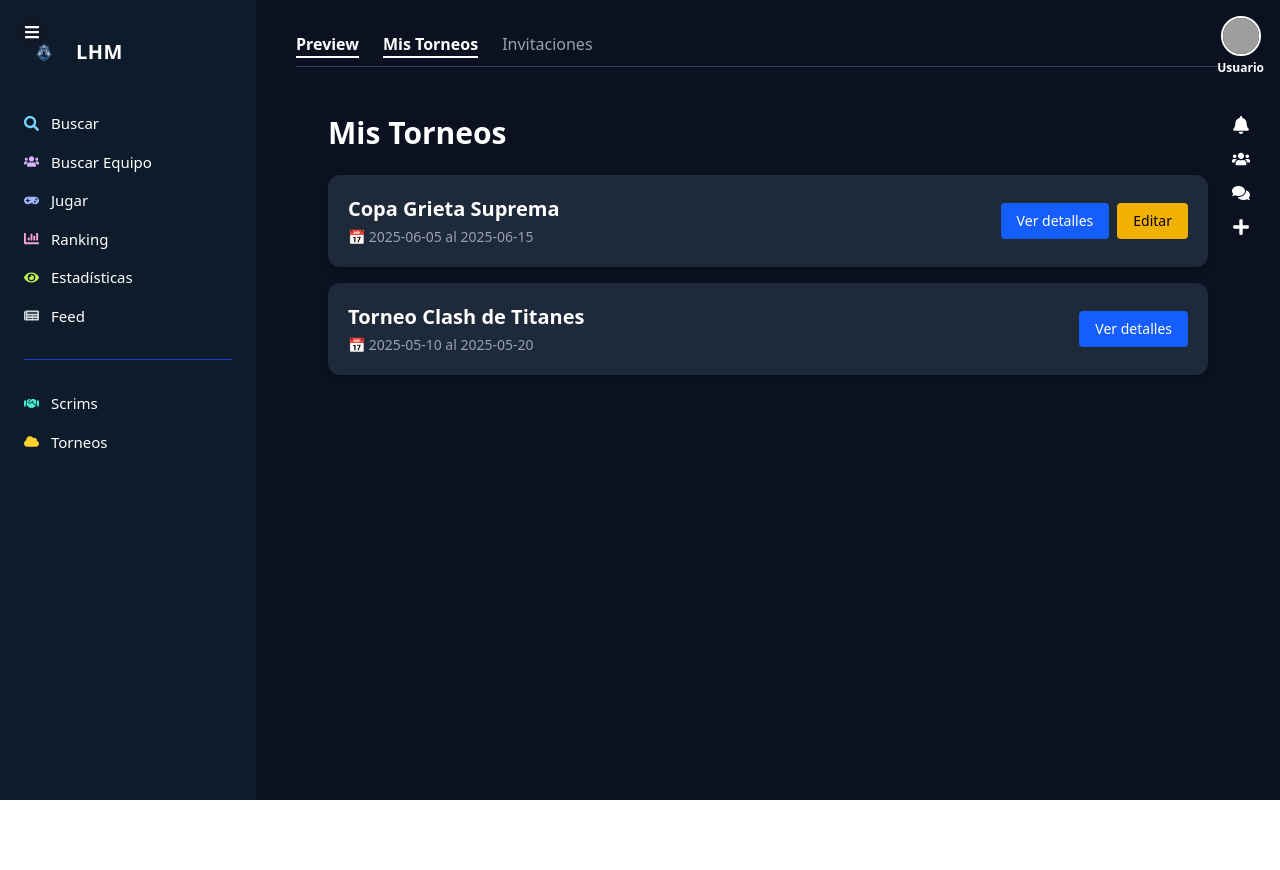
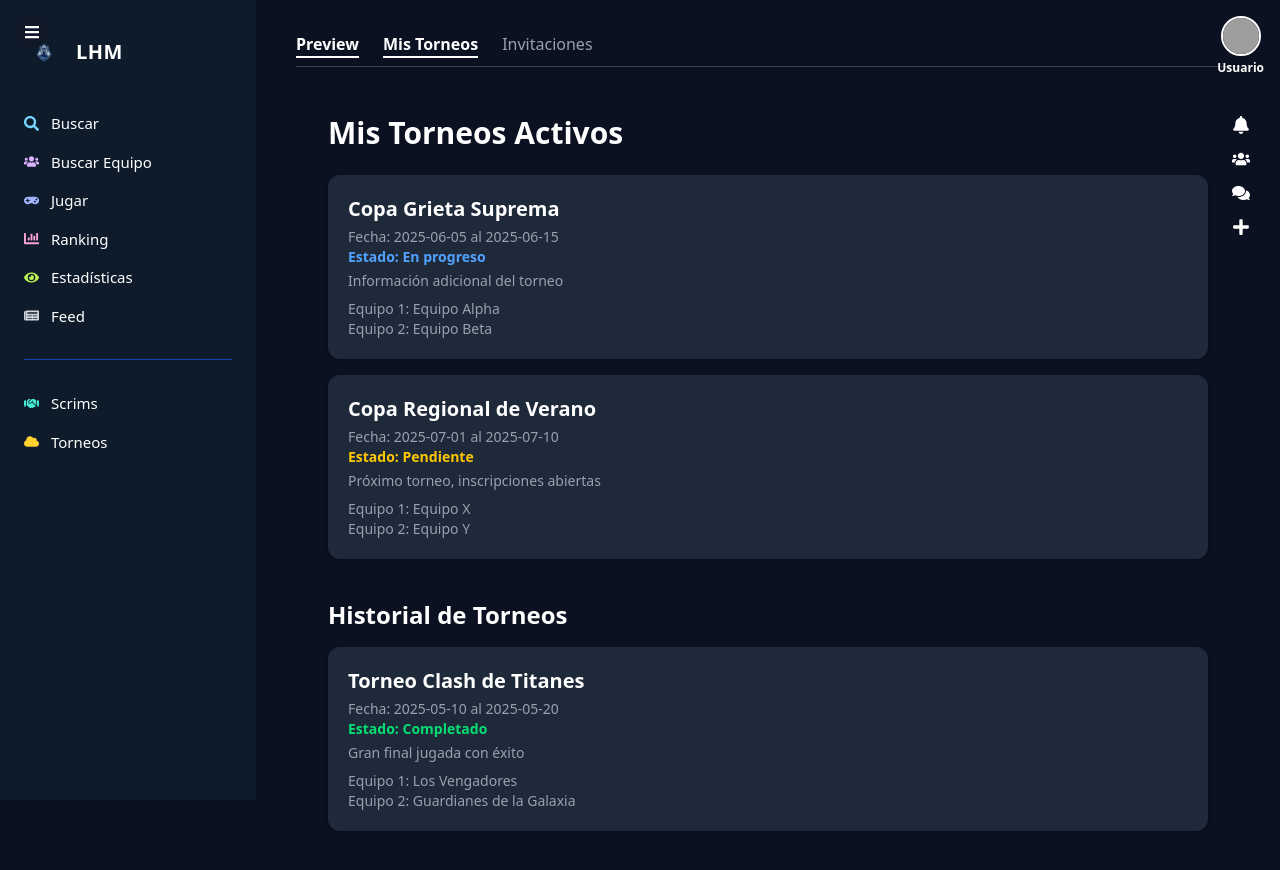
Before and after one commit to Stiigma/LolHubMexico_Front, a React (Vite) app: page /tournaments/my in a window 1280 px wide. Shown: the top 870 px of the page. Before the commit the page ends 800 px from the top, so only its background shows below. Built offline with nearby package versions, Linux system fonts and the light colour scheme; no server answers; sample sign-in values are in the browser's storage; grey boxes are pictures that could not be loaded.

Commit message:
actualizaciones en torneos y home

```diff
--- a/src/feactures/tournaments/components/CreateTournamentForm.tsx
+++ b/src/feactures/tournaments/components/CreateTournamentForm.tsx
@@ -2,7 +2,11 @@ import React, { useState } from "react";
 import { toast } from "react-toastify";
 import { useNavigate } from "react-router-dom";
 
-const CreateTournamentForm = () => {
+interface Props {
+  onSuccess: () => void;
+}
+
+const CreateTournamentForm: React.FC<Props> = ({ onSuccess }) => {
   const [name, setName] = useState("");
   const [date, setDate] = useState("");
   const [description, setDescription] = useState("");
@@ -26,9 +30,10 @@ const CreateTournamentForm = () => {
 
     toast.success("¡Torneo creado exitosamente!");
 
-    // Redirige después de 2.5 segundos
+    // Redirige y cierra el modal después de 2.5 segundos
     setTimeout(() => {
-      navigate("/tournaments");
+      onSuccess(); // cerrar el modal
+      navigate("/tournaments"); // navegar a la lista de torneos
     }, 2500);
   };
 
--- a/src/feactures/tournaments/components/CreateTournamentModal.tsx
+++ b/src/feactures/tournaments/components/CreateTournamentModal.tsx
@@ -1,5 +1,5 @@
 import React from "react";
-//import CreateTournamentForm from "./CreateTournamentForm";
+import CreateTournamentForm from "./CreateTournamentForm";
 
 interface Props {
   onClose: () => void;
@@ -22,8 +22,8 @@ const CreateTournamentModal: React.FC<Props> = ({ onClose }) => {
           Crear nuevo Torneo
         </h2>
 
-        {/* Formulario de creación
-        <CreateTournamentForm onSuccess={onClose} /> */}
+        {/* Formulario de creación*/}
+        <CreateTournamentForm onSuccess={onClose} />
       </div>
     </div>
   );
--- /dev/null
+++ b/src/feactures/tournaments/components/TournamentHeroBanner.tsx
@@ -0,0 +1,26 @@
+import React from 'react';
+
+interface TournamentHeroBannerProps {
+  onCreateTournament: () => void;
+}
+
+const TournamentHeroBanner: React.FC<TournamentHeroBannerProps> = ({ onCreateTournament }) => {
+  return (
+    <div className="bg-[#112a46] p-8 rounded-xl shadow-md text-center mb-10 max-w-6xl mx-auto">
+      <h2 className="text-4xl font-extrabold text-white mb-4">
+        ¡Compite por la Gloria en la Grieta!
+      </h2>
+      <p className="text-xl text-gray-300 mb-6">
+        Encuentra, únete o crea torneos para desafiar a otros equipos y demostrar quién es el mejor.
+      </p>
+      <button
+        onClick={onCreateTournament}
+        className="bg-green-500 hover:bg-green-600 text-white font-bold py-3 px-8 rounded-lg text-lg transition duration-300 ease-in-out transform hover:scale-105 shadow-lg"
+      >
+        Crear Torneo
+      </button>
+    </div>
+  );
+};
+
+export default TournamentHeroBanner;
--- a/src/feactures/tournaments/pages/CreateTournamentPage.tsx
+++ b/src/feactures/tournaments/pages/CreateTournamentPage.tsx
@@ -1,12 +1,20 @@
-
+import { useNavigate } from "react-router-dom";
 import CreateTournamentForm from "../components/CreateTournamentForm";
 
 const CreateTournamentPage = () => {
+  const navigate = useNavigate();
+
+  const handleSuccess = () => {
+    navigate("/tournaments");
+  };
+
   return (
     <div className="min-h-screen bg-gradient-to-b from-[#0d1b2a] to-[#112a46] flex items-center justify-center px-4">
       <div className="bg-[#0f1f38] p-8 rounded-2xl shadow-2xl max-w-md w-full text-white">
-        <h1 className="text-2xl md:text-3xl font-bold text-center mb-6">Crear Torneo</h1>
-        <CreateTournamentForm />
+        <h1 className="text-2xl md:text-3xl font-bold text-center mb-6">
+          Crear Torneo
+        </h1>
+        <CreateTournamentForm onSuccess={handleSuccess} />
       </div>
     </div>
   );
--- a/src/feactures/tournaments/pages/MyTournamentsPage.tsx
+++ b/src/feactures/tournaments/pages/MyTournamentsPage.tsx
@@ -1,72 +1,139 @@
 import React from 'react';
 import { useNavigate } from 'react-router-dom';
+
+type StatusType = 'En progreso' | 'Completado' | 'Pendiente';
+
+interface Tournament {
+  id: number;
+  name: string;
+  date: string;
+  status: StatusType;
+  additionalInfo: string;
+  teams: {
+    team1: string;
+    team2: string;
+  };
+}
 
 const MyTournamentsPage: React.FC = () => {
   const navigate = useNavigate();
 
-  const myTournaments = [
+  const myTournaments: Tournament[] = [
     {
       id: 1,
       name: 'Copa Grieta Suprema',
       date: '2025-06-05 al 2025-06-15',
       status: 'En progreso',
-      editable: true,
+      additionalInfo: 'Información adicional del torneo',
+      teams: {
+        team1: 'Equipo Alpha',
+        team2: 'Equipo Beta',
+      },
     },
     {
       id: 2,
       name: 'Torneo Clash de Titanes',
       date: '2025-05-10 al 2025-05-20',
-      status: 'Finalizado',
-      editable: false,
+      status: 'Completado',
+      additionalInfo: 'Gran final jugada con éxito',
+      teams: {
+        team1: 'Los Vengadores',
+        team2: 'Guardianes de la Galaxia',
+      },
+    },
+    {
+      id: 3,
+      name: 'Copa Regional de Verano',
+      date: '2025-07-01 al 2025-07-10',
+      status: 'Pendiente',
+      additionalInfo: 'Próximo torneo, inscripciones abiertas',
+      teams: {
+        team1: 'Equipo X',
+        team2: 'Equipo Y',
+      },
     },
   ];
 
-  // const statusColor = {
-  //   'En progreso': 'text-blue-400',
-  //   'Finalizado': 'text-green-400',
-  //   'Pendiente': 'text-yellow-400',
-  // };
+  const completedTournaments = myTournaments.filter(
+    (tournament) => tournament.status === 'Completado'
+  );
+
+  const activeTournaments = myTournaments.filter(
+    (tournament) =>
+      tournament.status === 'En progreso' || tournament.status === 'Pendiente'
+  );
+
+  const statusColor: Record<StatusType, string> = {
+    'En progreso': 'text-blue-400',
+    Completado: 'text-green-400',
+    Pendiente: 'text-yellow-400',
+  };
+
+  const handleTournamentClick = (id: number) => {
+    navigate(`/tournaments/${id}`);
+  };
 
   return (
     <div className="text-white px-8 py-6">
-      <h1 className="text-3xl font-bold mb-6">Mis Torneos</h1>
+      <h1 className="text-3xl font-bold mb-6">Mis Torneos Activos</h1>
 
-      {myTournaments.length === 0 ? (
-        <p className="text-gray-400">No estás registrado en ningún torneo aún.</p>
+      {activeTournaments.length === 0 ? (
+        <p className="text-gray-400">No hay torneos activos en este momento.</p>
       ) : (
         <div className="space-y-4">
-          {myTournaments.map((tournament) => (
+          {activeTournaments.map((tournament) => (
             <div
               key={tournament.id}
-              className="bg-gray-800 p-5 rounded-xl shadow-md flex justify-between items-center"
+              className="bg-gray-800 p-5 rounded-xl shadow-md cursor-pointer hover:bg-gray-700 transition-colors"
+              onClick={() => handleTournamentClick(tournament.id)}
             >
-              <div>
-                <h3 className="text-xl font-bold mb-1">{tournament.name}</h3>
-                <p className="text-sm text-gray-400">📅 {tournament.date}</p>
-                {/* <p className={`text-sm font-semibold ${statusColor[tournament.status]}`}>
-                  Estado: {tournament.status}
-                </p> */}
-              </div>
-
-              <div className="flex gap-2">
-                <button
-                  onClick={() => navigate(`/tournaments/${tournament.id}`)}
-                  className="bg-blue-600 hover:bg-blue-500 px-4 py-2 rounded text-sm"
-                >
-                  Ver detalles
-                </button>
-                {tournament.editable && (
-                  <button
-                    onClick={() => navigate(`/tournaments/${tournament.id}/edit`)}
-                    className="bg-yellow-500 hover:bg-yellow-400 px-4 py-2 rounded text-sm text-black"
-                  >
-                    Editar
-                  </button>
-                )}
+              <h3 className="text-xl font-bold mb-1">{tournament.name}</h3>
+              <p className="text-sm text-gray-400">Fecha: {tournament.date}</p>
+              <p className={`text-sm font-semibold ${statusColor[tournament.status]}`}>
+                Estado: {tournament.status}
+              </p>
+              {tournament.additionalInfo && (
+                <p className="text-sm text-gray-400 mt-1">
+                  {tournament.additionalInfo}
+                </p>
+              )}
+              <div className="text-sm text-gray-400 mt-2">
+                <p>Equipo 1: {tournament.teams.team1}</p>
+                <p>Equipo 2: {tournament.teams.team2}</p>
               </div>
             </div>
           ))}
         </div>
+      )}
+
+      {completedTournaments.length > 0 && (
+        <>
+          <h2 className="text-2xl font-bold mt-10 mb-4">Historial de Torneos</h2>
+          <div className="space-y-4">
+            {completedTournaments.map((tournament) => (
+              <div
+                key={tournament.id}
+                className="bg-gray-800 p-5 rounded-xl shadow-md cursor-pointer hover:bg-gray-700 transition-colors"
+                onClick={() => handleTournamentClick(tournament.id)}
+              >
+                <h3 className="text-xl font-bold mb-1">{tournament.name}</h3>
+                <p className="text-sm text-gray-400">Fecha: {tournament.date}</p>
+                <p className={`text-sm font-semibold ${statusColor[tournament.status]}`}>
+                  Estado: {tournament.status}
+                </p>
+                {tournament.additionalInfo && (
+                  <p className="text-sm text-gray-400 mt-1">
+                    {tournament.additionalInfo}
+                  </p>
+                )}
+                <div className="text-sm text-gray-400 mt-2">
+                  <p>Equipo 1: {tournament.teams.team1}</p>
+                  <p>Equipo 2: {tournament.teams.team2}</p>
+                </div>
+              </div>
+            ))}
+          </div>
+        </>
       )}
     </div>
   );
--- a/src/feactures/tournaments/pages/TournamentBracketPage.tsx
+++ b/src/feactures/tournaments/pages/TournamentBracketPage.tsx
@@ -7,10 +7,6 @@ const TournamentBracketPage: React.FC = () => {
     { name: "CHK", logo: "/assets/logos/chk.png" },
     { name: "THS", logo: "/assets/logos/ths.png" },
     { name: "LCS", logo: "/assets/logos/lcs.png" },
-    { name: "WWW", logo: "/assets/logos/www.png" },
-    { name: "DMT", logo: "/assets/logos/dmt.png" },
-    { name: "POP", logo: "/assets/logos/pop.png" },
-    { name: "III", logo: "/assets/logos/iii.png" },
   ];
 
   return <TournamentBracket teams={staticTeams} />;
```
Also changed, not shown: src/feactures/dashboard/pages/DashboardPage.tsx (+19 -3 lines), src/feactures/tournaments/pages/TournamentsPreviewPage.tsx (+29 -29 lines), public/assets/scrims.png (added).
